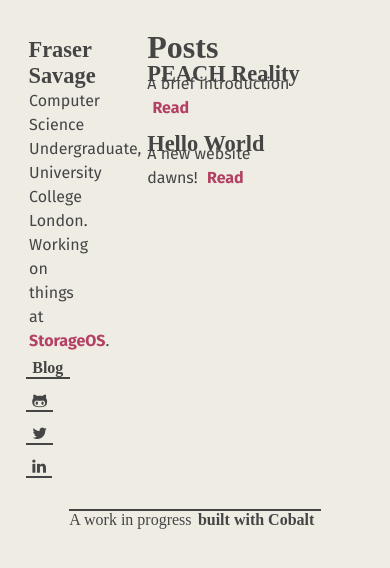
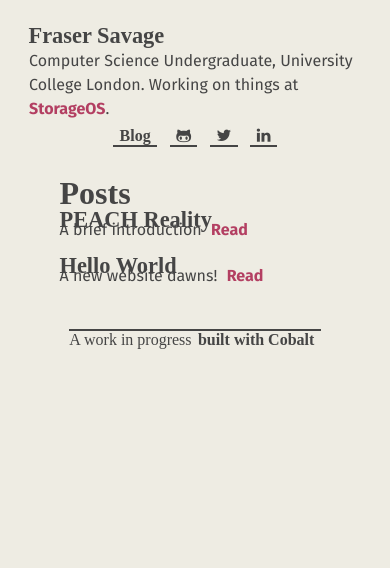
Before and after one commit to savage-engineer/savage-engineer.github.io, a plain HTML site: page index.html in a window 390 px wide. Drawn offline with Linux system fonts and the light colour scheme; a web font is replaced by a local one.

Commit message:
Responsive-er

```diff
--- a/main.css
+++ b/main.css
@@ -300,15 +300,15 @@ footer.p {
 
 @media screen and (max-width: 1500px) {
   body {
-    margin-left: 22.5%;
-    margin-right: 22.5%;
+    margin-left: 15.0%;
+    margin-right: 15.0%;
   }
 }
 
 @media screen and (max-width: 1200px) {
   body {
-    margin-left: 20%;
-    margin-right: 20%;
+    margin-left: 10%;
+    margin-right: 10%;
   }
 }
 
@@ -316,6 +316,33 @@ footer.p {
   body {
     margin-left: 17.5%;
     margin-right: 17.5%;
+  }
+
+  .sidebar {
+    width: 100%;
+  }
+
+  h1.sidebar-name {
+    padding-top: 0px;
+    -webkit-box-pack: center;
+    -ms-flex-pack: center;
+    justify-content: center;
+  }
+
+  p.sidebar-blurb {
+    align-text: center;
+  }
+
+  nav.nav-menu {
+    -webkit-box-pack: center;
+    -ms-flex-pack: center;
+    justify-content: center;
+  }
+
+  .content {
+    width: 100%;
+    padding-left: 0;
+    padding-right: 0;
   }
 }
 
```
